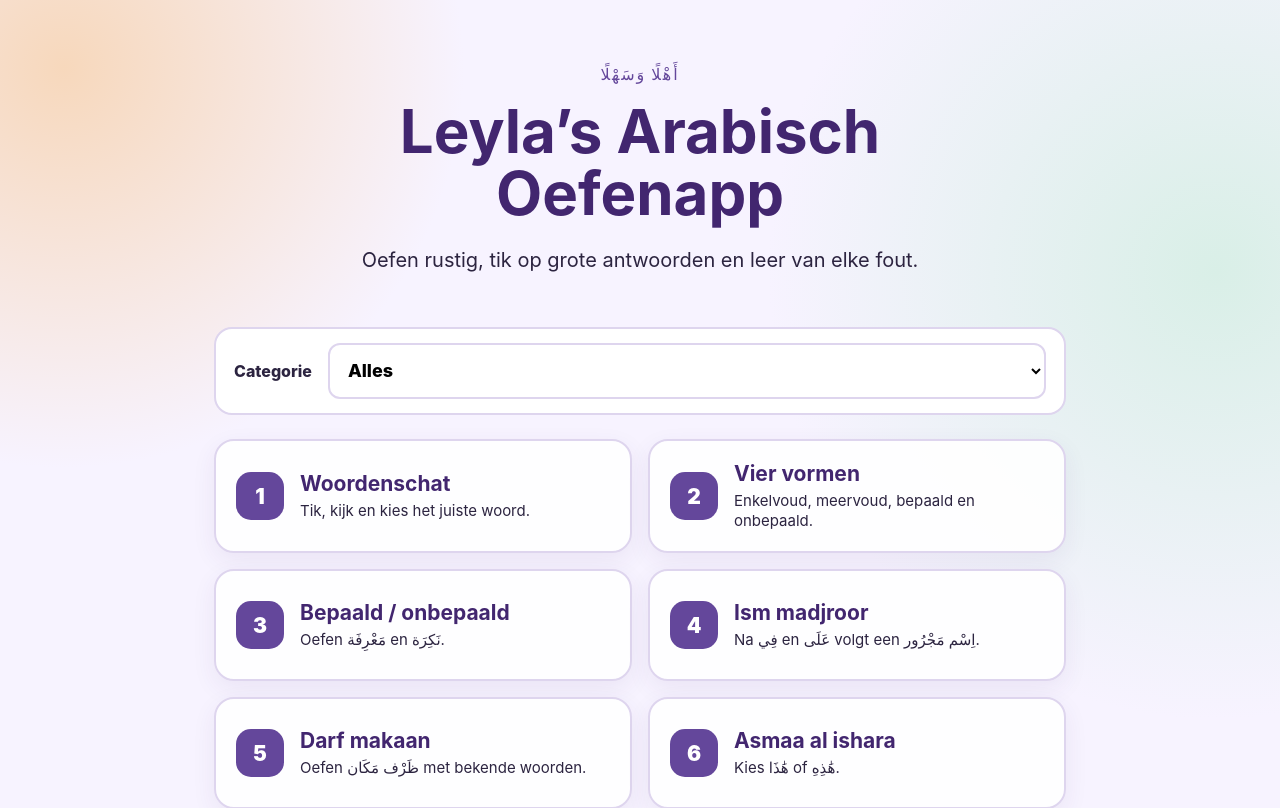
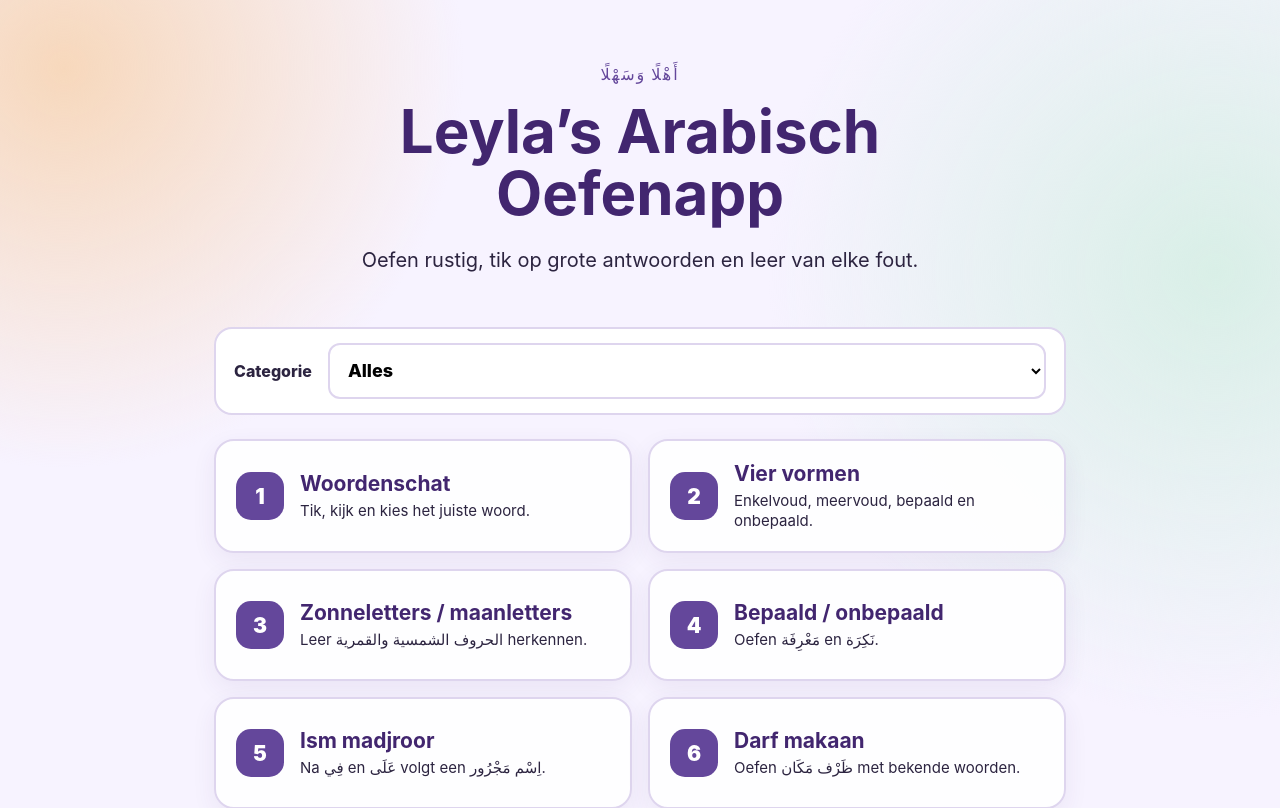
Before and after one commit to choukrirachid/leylas-arabisch-woordenschatspel, a React (Vite) app: page / in a window 1280 px wide. Shown: the top 808 px of the page. Built offline with nearby package versions, Linux system fonts and the light colour scheme.

Commit message:
Reorder home screen modules

```diff
--- a/src/App.tsx
+++ b/src/App.tsx
@@ -58,19 +58,41 @@ const categoryLabels: Record<"all" | Category, string> = {
 const modeLabels: Record<Exclude<Mode, "home">, { title: string; subtitle: string }> = {
   vocabulary: { title: "Woordenschat", subtitle: "Tik, kijk en kies het juiste woord." },
   fourForms: { title: "Vier vormen", subtitle: "Enkelvoud, meervoud, bepaald en onbepaald." },
+  sunMoon: { title: "Zonneletters / maanletters", subtitle: "Leer الحروف الشمسية والقمرية herkennen." },
   definiteness: { title: "Bepaald / onbepaald", subtitle: "Oefen مَعْرِفَة en نَكِرَة." },
   jar: { title: "Ism madjroor", subtitle: "Na فِي en عَلَى volgt een اِسْم مَجْرُور." },
   zarf: { title: "Darf makaan", subtitle: "Oefen ظَرْف مَكَان met bekende woorden." },
   ishara: { title: "Asmaa al ishara", subtitle: "Kies هَٰذَا of هَٰذِهِ." },
   grammar: { title: "Grammatica herkennen", subtitle: "Herken اِسْم, فِعْل en حَرْف." },
   gender: { title: "Mannelijk / vrouwelijk", subtitle: "Oefen مُذَكَّر en مُؤَنَّث." },
-  writing: { title: "Schrijfexamen", subtitle: "Schrijf op papier en controleer jezelf." },
-  exam: { title: "Examenmodus", subtitle: "Twintig gemengde vragen." },
   adad: { title: "ʿAdad / Getallen", subtitle: "Leer de mannelijke en vrouwelijke vormen van 1 t/m 10." },
   mubtadaKhabar: { title: "Mubtadaʾ / Khabar", subtitle: "Leer de جُمْلَة اِسْمِيَّة stap voor stap analyseren." },
   adadMadud: { title: "ʿAdad wa Maʿdūd", subtitle: "Getal en geteld woord." },
-  sunMoon: { title: "Zonneletters / maanletters", subtitle: "Leer الحروف الشمسية والقمرية herkennen." },
+  writing: { title: "Schrijfexamen", subtitle: "Schrijf op papier en controleer jezelf." },
+  exam: { title: "Examenmodus", subtitle: "Twintig gemengde vragen." },
 };
+
+type HomeModuleMode = Exclude<Mode, "home">;
+
+const preferredModuleOrder: Partial<Record<HomeModuleMode, number>> = {
+  vocabulary: 1,
+  fourForms: 2,
+  sunMoon: 3,
+  definiteness: 4,
+  jar: 5,
+  zarf: 6,
+  ishara: 7,
+  grammar: 8,
+  gender: 9,
+  adad: 10,
+  mubtadaKhabar: 11,
+  adadMadud: 12,
+  writing: 998,
+  exam: 999,
+};
+
+const homeModules = (Object.entries(modeLabels) as [HomeModuleMode, { title: string; subtitle: string }][])
+  .sort(([left], [right]) => (preferredModuleOrder[left] ?? 500) - (preferredModuleOrder[right] ?? 500));
 
 const arabicForms = (items = vocabulary) =>
   items.flatMap((item) => [
@@ -323,7 +345,7 @@ function HomeScreen({
       </header>
       <CategoryFilter value={category} onChange={onCategory} />
       <section className="module-grid" aria-label="Oefenmodules">
-        {(Object.entries(modeLabels) as [Exclude<Mode, "home">, { title: string; subtitle: string }][]).map(([key, info], index) => (
+        {homeModules.map(([key, info], index) => (
           <button className="module-card" key={key} onClick={() => onStart(key)}>
             <span className="module-number">{index + 1}</span>
             <span><strong>{info.title}</strong><small>{info.subtitle}</small></span>
```
